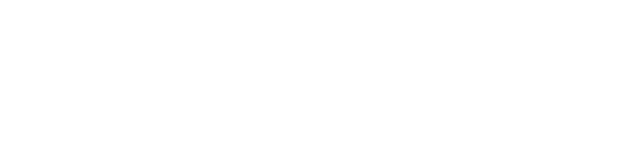
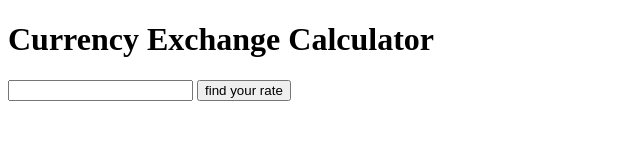
Before and after one commit to simpledimplejohn/currency_exchange, a website: page src/index.html in a window 1280 px wide. Shown: the whole page, without its empty margins (0-640 px from the left). Drawn offline with Linux system fonts and the light colour scheme.

Commit message:
add html form

```diff
--- a/src/index.html
+++ b/src/index.html
@@ -1,11 +1,19 @@
 <!DOCTYPE html>
 <html lang="en">
 <head>
-  <title>template</title>
+  <title>Currency Exchange</title>
 </head>
 <body>
-  <div class="test">
-
+  <div class="container">
+    <h1>Currency Exchange Calculator</h1>
+    <label for="currency">
+      <form id="currency-form" class="form-group">
+        <input id="countryCode">
+        <button type="submit" class="btn btn-primary" id=countryFound>find your rate</button>
+      </form>
+    </label>
   </div>
+  <div class="showRate"></div>
+  <div class="showErrors"></div>
 </body>
 </html>
--- a/src/js/exchageRate.js
+++ b/src/js/exchageRate.js
@@ -5,7 +5,6 @@ export default class ExchangeRate {
       if (!response.ok) {
         throw Error(response.statusTextError);
       }
-      console.log("getCountryRate: ", response.json)
       return response.json();
     } catch(error) {
       return error.message;
```
